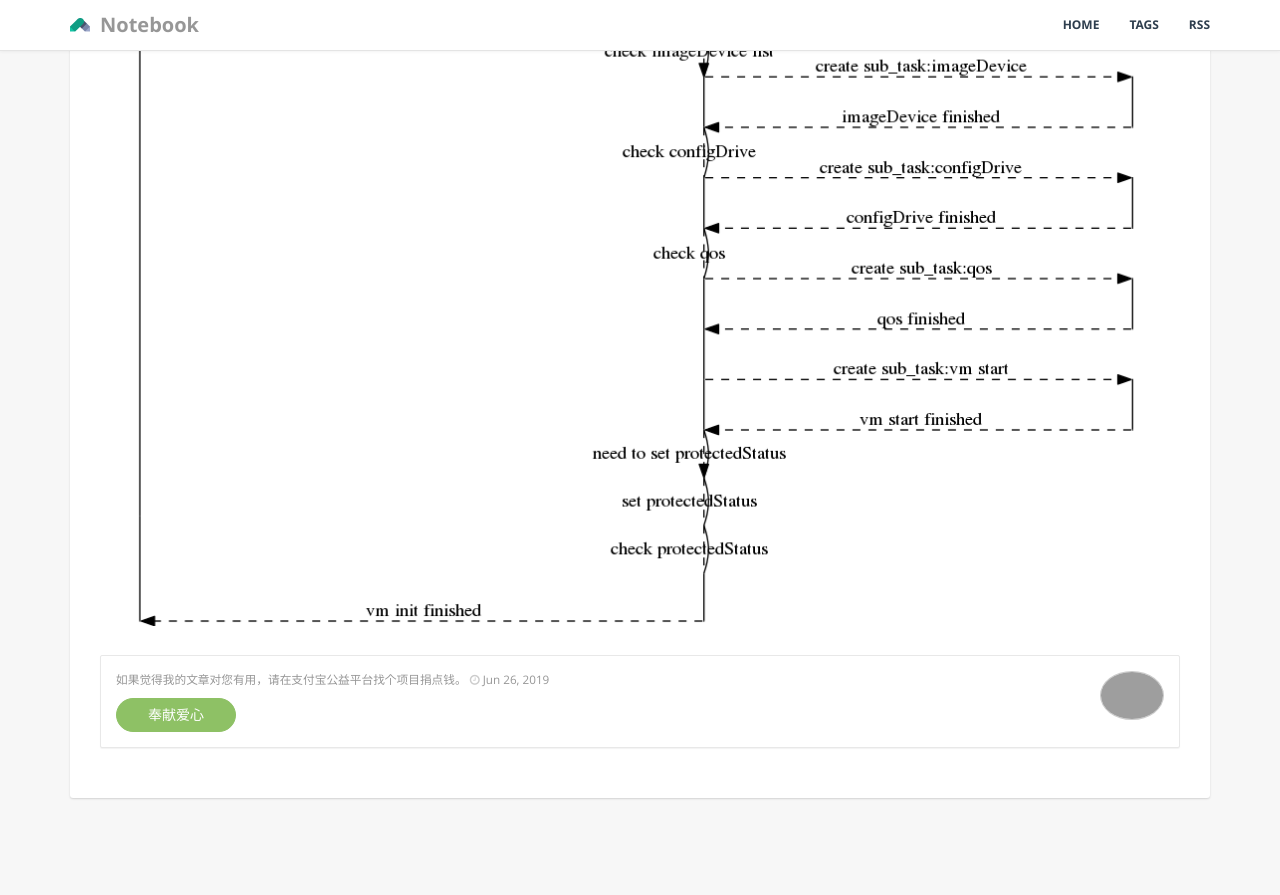
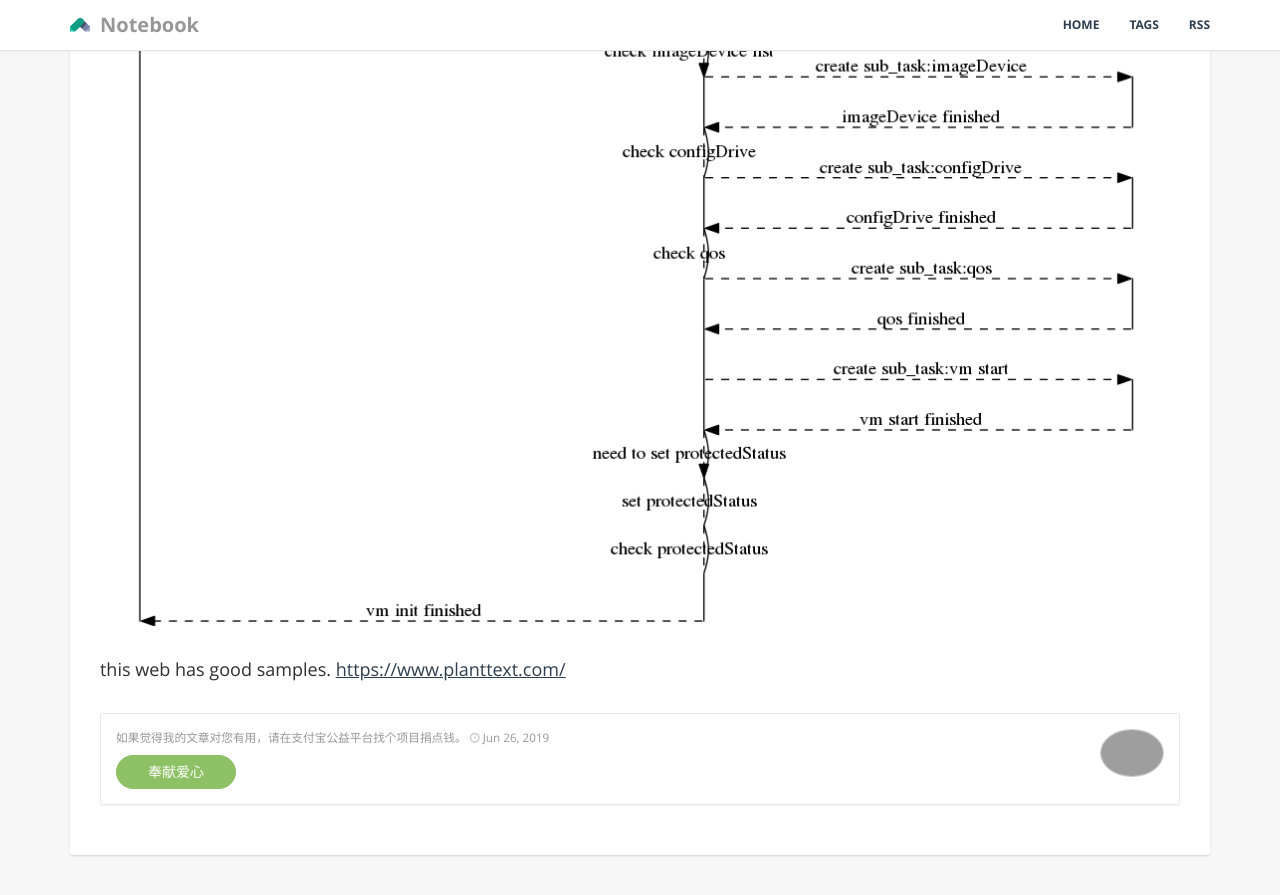
Before and after one commit to dong1224/dong1224.github.io, a Jekyll site: the page built from _posts/201906/2019-06-26-spacemacs-org-graphviz.md, in a window 1280 px wide and 900 px high, scrolled down 3001 px. Shown: the top 895 px of the window. Built offline with Jekyll 4.4.1, drawn with Linux system fonts in a browser that asks for light colours; our own code applies the rules of GitHub Pages for plain Markdown files; before the commit the page ends 3844 px from its top, so only the background shows below that; grey boxes are pictures that could not be loaded.

Commit message:
add dot samples

````diff
--- a/_posts/201906/2019-06-26-spacemacs-org-graphviz.md
+++ b/_posts/201906/2019-06-26-spacemacs-org-graphviz.md
@@ -86,3 +86,6 @@ digraph time {
 ```
 
 ![1.1](https://github.com/dong1224/dong1224.github.io/blob/master/_posts/201906/1.1.png?raw=true)
+
+
+this web has good samples. [https://www.planttext.com/](https://www.planttext.com/)
````
